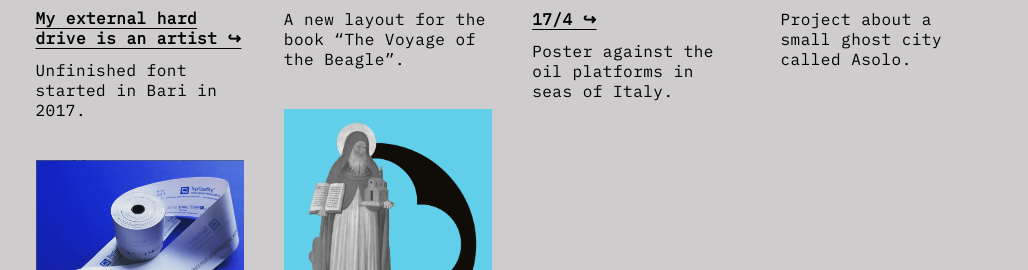
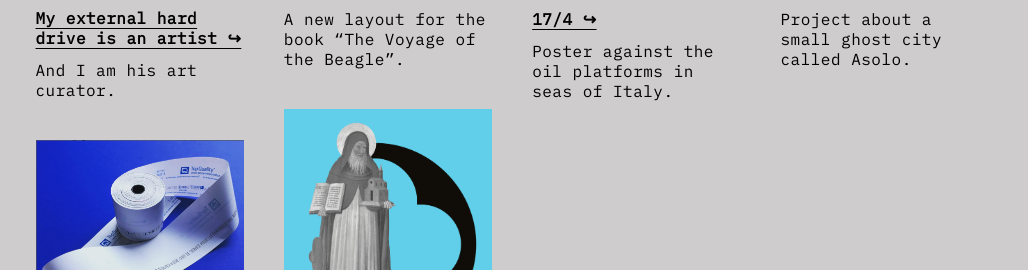
Before and after one commit to vittorioveronesi/vittorioveronesi.github.io, a plain HTML site: page index.html in a window 1280 px wide. Shown: the part 400-670 px from the top of the page, 252-1280 px from the left. Drawn offline with Linux system fonts and the light colour scheme.

Commit message:
Add files via upload

```diff
--- a/index.html
+++ b/index.html
@@ -57,7 +57,7 @@
 				<a class="noteTitle" href="urna.html">My external hard drive is an artist &#8618;</a>
 				</br>
 				</br>
-				<dd>Unfinished font started in Bari in 2017.</dd>
+				<dd>And I am his art curator.</dd>
 			</dl>
 
 			<a href="comunorto.html"><img onmouseover="setNewImage()" onmouseout="setOldImage()" class="medium" id="roll1" src="images/roll.png" alt="Detaiil of Comun'orto Website" title="Comun'orto Website"></a>
```
